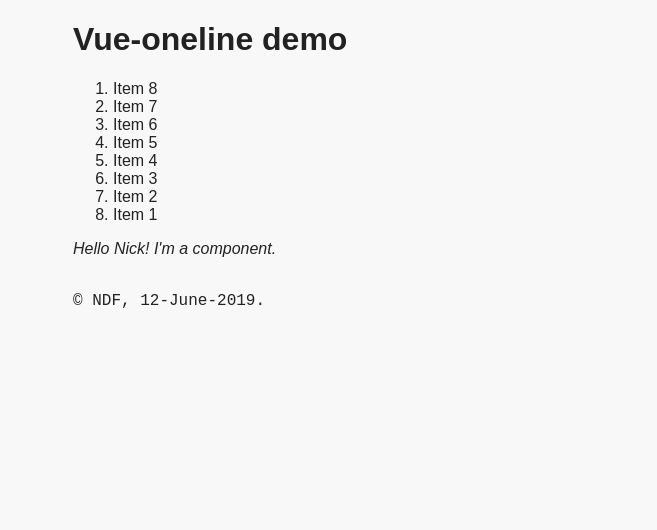
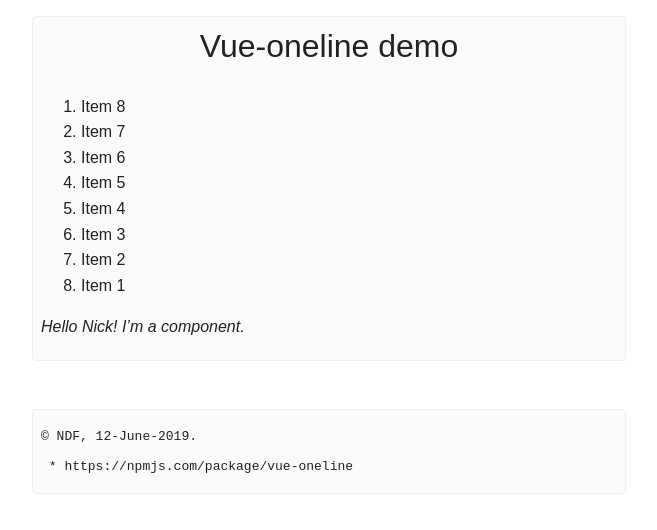
Before and after one commit to nfreear/vue-oneline, a website: page demo/index.html in a window 1280 px wide. Shown: the whole page, without its empty margins (311-968 px from the left). Drawn offline with nearby package versions, Linux system fonts and the light colour scheme.

Commit message:
Implement a single 'Config' object, etc.

```diff
--- a/demo/demo.css
+++ b/demo/demo.css
@@ -1,8 +1,34 @@
 
-body {
-  background: #f8f8f8;
+.ol-demo {
+  font: 1rem sans-serif;
+  line-height: 1.6;
+}
+
+.ol-demo,
+pre {
+  background: #fafafa;
+  border: 1px solid #eee;
+  border-radius: .25rem;
   color: #222;
-  font: 1rem sans-serif;
   margin: 1rem auto;
-  max-width: 32rem;
+  max-width: 36rem;
+  padding: .25rem .5rem;
 }
+
+.ol-demo h1 {
+  font-weight: 400;
+  margin-top: 0;
+  text-align: center;
+}
+
+.ol-demo .border {
+  background: #eee;
+  border: 1px solid #ccc;
+  border-radius: .25rem;
+  margin: .8rem;
+  padding: .4rem;
+}
+
+pre {
+  margin-top: 3rem;
+}
--- a/demo/index.html
+++ b/demo/index.html
@@ -2,16 +2,15 @@
 
 <link rel=stylesheet href="demo.css">
 
-<h1> Vue-oneline demo </h1>
+<div id="app" class="ol-demo">
 
+    <h1> Vue-oneline demo </h1>
 
-<div id="app">
-
-    {{ appdebug('Hello world!', 3) }}
+    {{ oldebug('Hello world!', 3, this) }}
 
     <ol>
       <li
-        v-for="(item, index) in reverseItems( 8 )"
+        v-for="(item, index) in reverseItems"
         :key="item.id"
         >Item {{ item.name + 1 }}</li>
     </ol>
@@ -27,16 +26,18 @@
 
 
 <script>
-  OneLine().then(done => {
+  OneLine({ itemCount: 8 }).then(done => {
 
     Vue.component('hello-world', {
 
       props: { name: String },
 
-      template: '<em> Hello {{ name }}! I\'m a component. </em>',
+      template: '<p><em> Hello {{ name }}! I’m a component. </em></p>',
+
+      mounted () { console.debug('Hello.mounted:', this) }
     })
 
-    done()
+    done() // Important: call 'done()' at the end of your Vue.js hack!
   })
 </script>
 
@@ -45,4 +46,6 @@
 
 © NDF, 12-June-2019.
 
+ * https://npmjs.com/package/vue-oneline
+
 </pre>
--- a/index.js
+++ b/index.js
@@ -5,19 +5,27 @@
 ((WIN, DOC) => {
   'use strict';
 
-  const APP_ELEMENT = '#app';
-  const REJECT_TIMEOUT = 8 * 1000;
+  const DEFAULTS = {
+    el: '#app',
+    vuejs: 'https://unpkg.com/vue/dist/vue.js',
+    timeout: 6 * 1000,
+    itemCount: 10
+  };
 
-  WIN.OneLine = () => {
+  let CFG = {};
+
+  WIN.OneLine = (options) => {
+    CFG = Object.assign(DEFAULTS, options);
+
     let promise = new Promise((resolve, reject) => {
       let sc = DOC.createElement('script');
 
       DOC.body.appendChild(sc);
 
       sc.onload = () => resolve(mountVue);
-      sc.src = 'https://unpkg.com/vue/dist/vue.js';
+      sc.src = CFG.vuejs;
 
-      WIN.setTimeout(() => reject(Error("OneLine: script 'onload' failed ?!")), REJECT_TIMEOUT);
+      WIN.setTimeout(() => reject(Error("OneLine: script 'onload' failed.")), CFG.timeout);
     });
 
     return promise;
@@ -28,42 +36,43 @@
 
     let vm = new Vue({
 
-      el: APP_ELEMENT,
+      el: CFG.el,
 
       data () {
         return {
-          DEFAULT_COUNT: 10
-        // items: [],
-        // reverseItems: [],
+          itemCount: CFG.itemCount
+          // items: [],
+          // reverseItems: [],
         };
       },
 
-      methods: {
-        items (count) {
-          count = parseInt(count || this.DEFAULT_COUNT);
+      computed: {
+        items () {
           let theItems = [];
 
-          const MAKE_ARRAY = Array.from(Array(count).keys());
+          const MAKE_ARRAY = Array.from(Array(this.itemCount).keys());
           MAKE_ARRAY.forEach((name, id) => theItems.push({ id, name }));
 
-          console.warn('App.items:', theItems);
+          console.debug('OneLine.items:', theItems);
           return theItems;
         },
 
-        reverseItems (count) {
-          return this.items(count).reverse();
-        },
+        reverseItems () {
+          return this.items.reverse();
+        }
+      },
 
-        appdebug (...values) { console.warn(...values); }
+      methods: {
+        oldebug (...values) { console.warn(...values); }
       },
 
       mounted () {
-        console.warn('App.mounted:', Vue.version, Vue.config, this);
+        console.debug('OneLine.mounted:', Vue.version, Vue.config, CFG, this);
       }
     });
 
     return vm;
-  } // End: mountVue.
+  } // End: mountVue()
 
-  console.warn('OneLine: end');
+  console.debug('OneLine: end');
 })(window, window.document);
```
Also changed, not shown: README.md.
